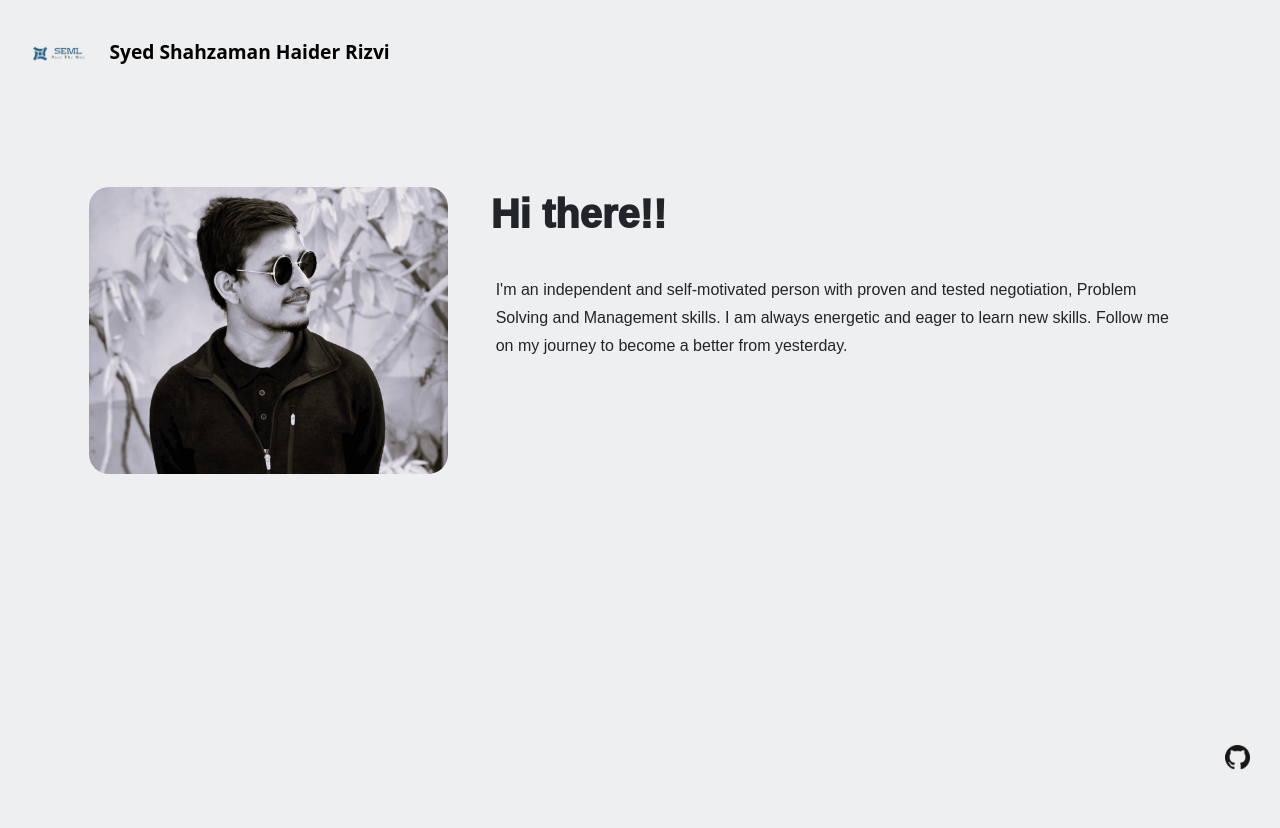
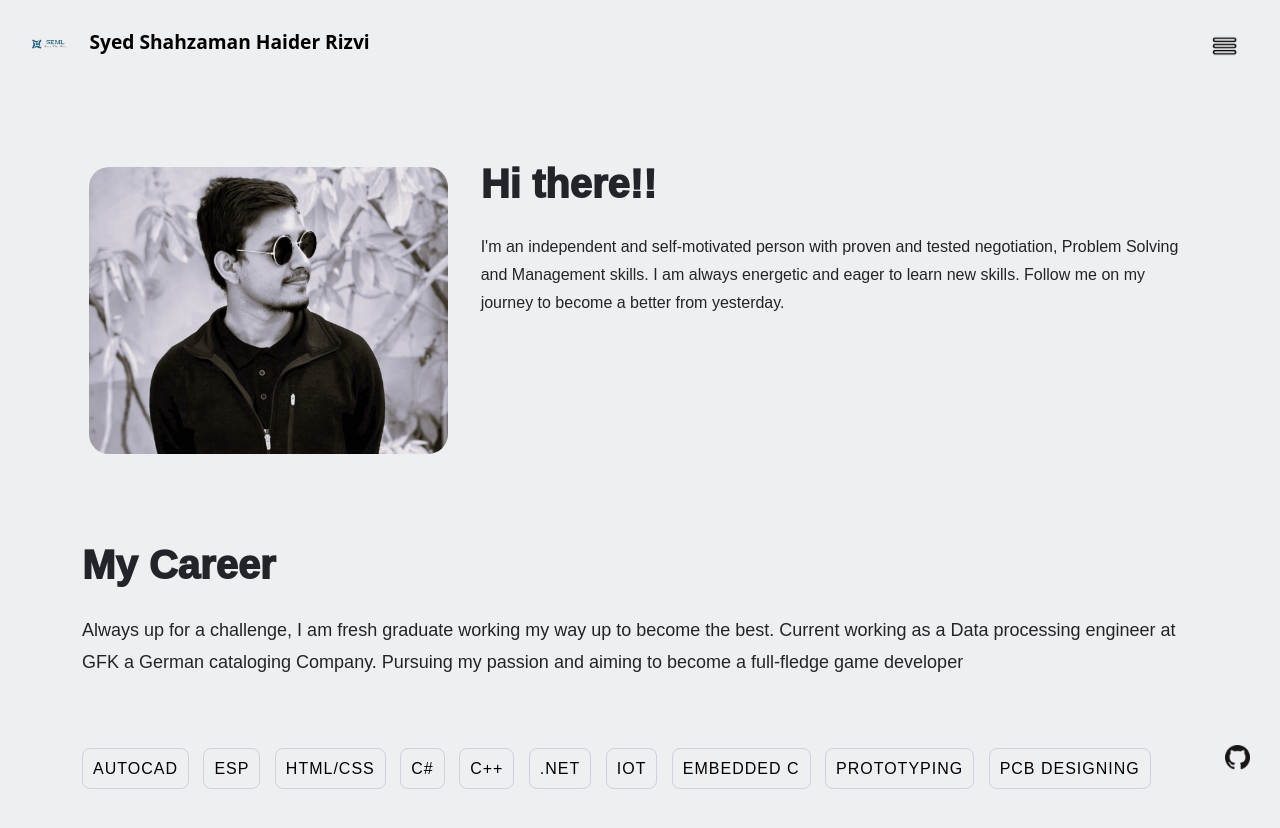
Before and after one commit to MrxMob/MrxMob.github.io, a plain HTML site: page index.html in a window 1280 px wide. Before the commit the page ends 800 px from the top, so only its background shows below. Drawn offline with nearby package versions, Linux system fonts and the light colour scheme.

Commit message:
Updated page

```diff
--- a/index.html
+++ b/index.html
@@ -7,22 +7,36 @@
         <link href="styles.css" rel="stylesheet">
         <meta name="author" content="Shahzaman Haider">
         <title>My Portfolio</title>
+        <link rel="icon" type="ss.png" href="ss.png">
     </head>
     <body>
         <div class="navigation" >
             <div class="navigation-items">
                 <a href="https://github.com/MrxMob">
                     <div class="div-logo"></div>
-                        <img src="ssT.png" width="60" alt >
+                        <img src="ssT.png" width="40" alt >
                         <div class = "name">Syed Shahzaman Haider Rizvi</div>
                 </a>
             </div>
+            <div class="navigation-item">
+                <div class="dropdown">
+                    <a class="btn btn-secondary dropdown-toggle" href="#" role="button" id="dropdownMenuLink" data-bs-toggle="dropdown" aria-expanded="false">
+                      <img src="nav.png" width="25" alt="menu">
+                    </a>
+                    <ul class="dropdown-menu" aria-labelledby="dropdownMenuLink">
+                      <li><a class="dropdown-item" href="#"><img src="github.png" loading="lazy" width="20"> Github</a></li>
+                      <li><a class="dropdown-item" href="#">Meow</a></li>
+                      <li><a class="dropdown-item" href="#">woof</a></li>
+                    </ul>
+                  </div>
+
+            </div>
         </div>
         <div class="social-div">
-            <a href="https://www.linkedin.com/in/syed-shahzaman-haider-rizvi-004240216/" alt="linkdin" target="_blank" class="link-icon">
+            <a href="https://www.linkedin.com/in/syed-shahzaman-haider-rizvi-004240216/" target="_blank" class="link-icon">
                 <img src="linkTrans.png" loading="lazy" width="25" alt class="social-icon">
             </a>
-            <a href="https://github.com/MrxMob" alt="github" target="_blank" class="link-icon">
+            <a href="https://github.com/MrxMob" target="_blank" class="link-icon">
                 <img src="github.png" loading="lazy" width="25" alt class="social-icon">
             </a>
         </div>
@@ -45,5 +59,35 @@
                 </div>
             </div>
         </div>
+        <div class="section">
+            <div class="container">
+                <div class="grid-layout career-grid">
+                    <div>
+                        <h1 class="hey">
+                            My Career
+                        </h1>
+                        <p class="node2">
+                            Always up for a challenge, I am fresh graduate working my way up to become the best.
+                            Current working as a Data processing engineer at GFK a German cataloging Company.
+                            Pursuing my passion and aiming to become a full-fledge game developer
+                        </p>
+                    </div>
+                    <div class="services-item-grid">
+                        <div class="div-block10">
+                            <div class="service-name-text">autocad</div>
+                            <div class="service-name-text">ESP</div>
+                            <div class="service-name-text">html/css</div>
+                            <div class="service-name-text">C#</div>
+                            <div class="service-name-text">C++</div>
+                            <div class="service-name-text">.net</div>
+                            <div class="service-name-text">iot</div>
+                            <div class="service-name-text">Embedded C</div>
+                            <div class="service-name-text">prototyping</div>
+                            <div class="service-name-text">PCb designing</div>
+                        </div>
+                    </div>
+                </div>
+            </div>
+        </div>
     </body>
 </html>
--- a/styles.css
+++ b/styles.css
@@ -78,7 +78,6 @@ div {
     grid-column-gap: 40px;
     margin-top: 70px;
     margin-bottom: 80px;
-    align: center;
 }
 
 .navigation {
@@ -123,13 +122,14 @@ div {
 
 .hey {
     font-weight: 1000;
-    padding: 10px;
+    padding: 0px;
+    margin-bottom: 25px;
 }
 
 p {
     font-weight: 300;
-    padding: 15px;
-    padding-top: 20px;
+    padding: 0px;
+    padding-top: 0px;
 }
 
 .social-div {
@@ -160,3 +160,92 @@ img {
     max-width: 100%;
     display: inline-block;
 }
+
+.career-grid {
+    margin-bottom: 100px;
+    border: 0;
+    grid-template-areas: ".""." ;
+    grid-template-columns: 1fr;
+    grid-row-gap: 20px;
+}
+
+.node1 {
+    font-size: 20px;
+    padding-top: 10px;
+    line-height: 2.5rem;
+}
+.node2 {
+    font-size: 18px;
+    font-weight: 200;
+    margin-bottom: 50px;
+    line-height: 2rem;
+}
+.service-name-text {
+    font-size: 16px;
+    line-height: 42px;
+    text-align: left;
+}
+.service-name-text {
+    display: inline-block;
+    margin-right: 10px;
+    margin-bottom: 10px;
+    padding-right: 10px;
+    padding-left: 10px;
+    border: 1px solid #ced1df;
+    border-radius: 8px;
+    background-color: #eeeff1;
+    background-image: none;
+    background-size: auto;
+    background-repeat: repeat;
+    background-attachment: scroll;
+    opacity: 1;
+    color: #000;
+    font-size: 16px;
+    line-height: 39px;
+    font-weight: 500;
+    letter-spacing: 1px;
+    text-transform: uppercase;
+}
+.div-block10 {
+    text-align: left;
+    padding: 0;
+}
+.services-items-grid {
+    padding-top: 0;
+    -webkit-box-pack: start;
+    -webkit-justify-content: start;
+    -ms-flex-pack: start;
+    justify-content: start;
+    justify-items: start;
+    -webkit-align-content: start;
+    -ms-flex-line-pack: start;
+    align-content: start;
+    grid-row-gap: 0px;
+    grid-template-areas: "."".";
+    -ms-grid-columns: 1fr;
+    grid-template-columns: 1fr;
+    -ms-grid-rows: auto 0px auto;
+    grid-template-rows: auto auto;
+}
+.btn-secondary:hover {
+    color: transparent;
+    background-color: transparent;
+    border-color: transparent;
+}
+.dropdown-toggle::after {
+    content: none;
+}
+.btn-secondary {
+    color: transparent;
+    background-color: transparent;
+    border-color: transparent;
+}
+.btn-check:focus+.btn-secondary, .btn-secondary:focus {
+    color: transparent;
+    background-color: transparent;
+    border-color: transparent;
+    box-shadow: 0 0 0 .25remrgba(130,138,145,.5);
+}
+.dropdown-menu {
+    min-width: 7rem;
+}
```
Also changed, not shown: nav.png (added), ss.png (added).
